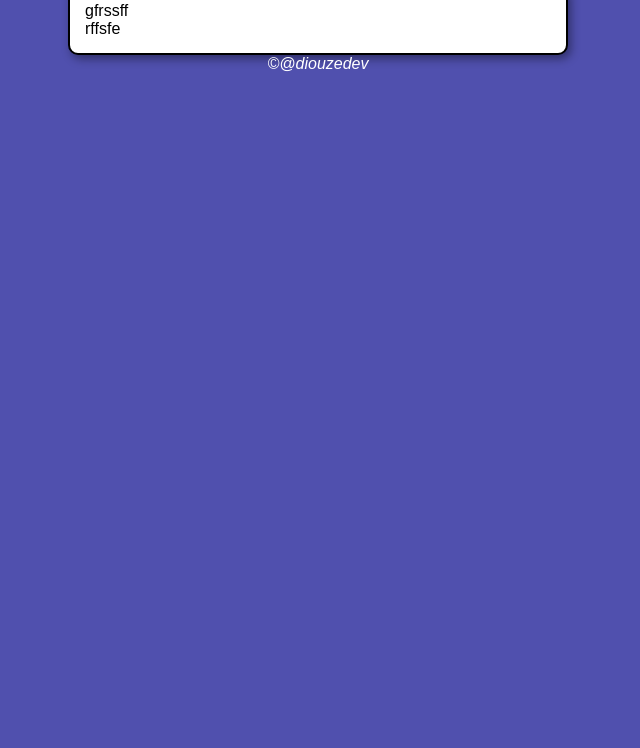
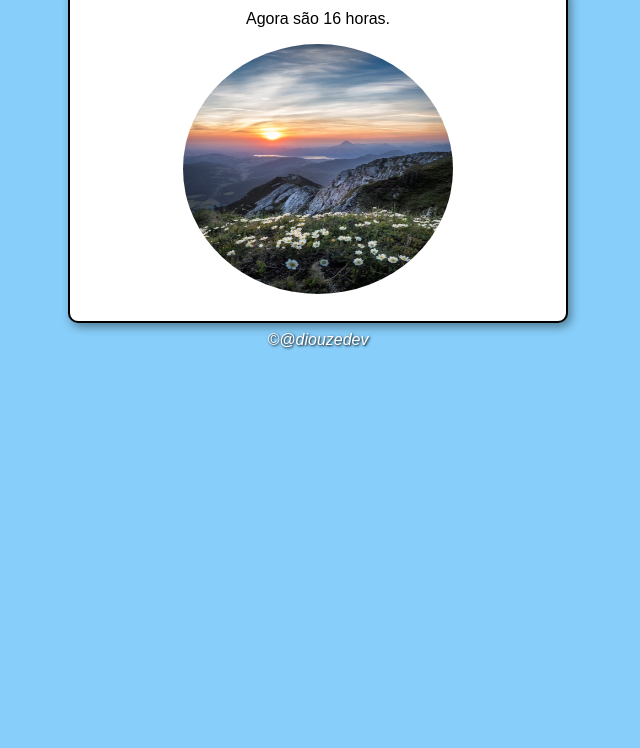
Before and after one commit to diouzedev/javascript, a plain HTML site: page ex014/index.html in a window 1280 px wide. Shown: the part 52-800 px from the top of the page, without its empty margins (322-962 px from the left). Drawn offline with Linux system fonts and the light colour scheme.

Commit message:
Analizador do turno diário

```diff
--- a/ex014/index.html
+++ b/ex014/index.html
@@ -3,22 +3,19 @@
 <head>
     <meta charset="UTF-8">
     <meta name="viewport" content="width=device-width, initial-scale=1.0">
-    <title>Modelo de exercício</title>
+    <title> Hora do dia</title>
     <link rel="stylesheet" href="style.css">
 </head>
-<body>
+<body onload="carregar()">
     <header>
-        <h1>Título</h1>
+        <h1>Hora do dia</h1>
     </header>
-
-
     <section>
-        <div>
-            gfrssff
+        <div id="msg">
+           Aqui vai aparecer a mensagem...
         </div>
-
-        <div>
-            rffsfe
+        <div id="foto">
+            <img id="imagem" src='imagens/foto-manha.jpg' alt="Foto do dia">
         </div>
     </section>
 
--- a/ex014/script.js
+++ b/ex014/script.js
@@ -0,0 +1,18 @@
+function carregar() {
+    var msg = window.document.getElementById('msg')
+    var img = window.document.getElementById('imagem')
+    var data = new Date()
+    var hora = data.getHours()
+    //var hora = 22
+    msg.innerHTML = `Agora são ${hora} horas.`
+    if (hora >= 0 && hora <= 12){
+        img.src = 'imagens/foto-manha.jpg'
+        document.body.style.background = '#e0ea95'
+    }else if ( hora > 12 && hora <= 18){
+        img.src = 'imagens/foto-tarde.jpg'
+        document.body.style.background = '#87cefa'
+    }else if (hora > 18) {
+        img.src = 'imagens/foto-noite.jpg'
+        document.body.style.background = '#430a43'
+    }
+}
--- a/ex014/style.css
+++ b/ex014/style.css
@@ -16,6 +16,7 @@ body{
 header{
     text-align: center;
     color:white;
+    text-shadow: 1px 1px 5px black;
 }
 section{
     border:2px solid black;
@@ -31,8 +32,22 @@ section > div{
 
 }
 
+div{
+    text-align: center;
+    padding: 8px;
+}
+
+div#foto > img{
+    height: 250px;
+    border-radius:50%;
+    width: 270px;
+}
+
+
 footer{
     color:white;
     text-align: center;
     font-style: italic;
+    margin-top: 8px;
+    text-shadow:1px 1px 2.5px black;
 }
```
Also changed, not shown: ex014/imagens/foto-manha.jpg (added), ex014/imagens/foto-noite.jpg (added), ex014/imagens/foto-tarde.jpg (added).
